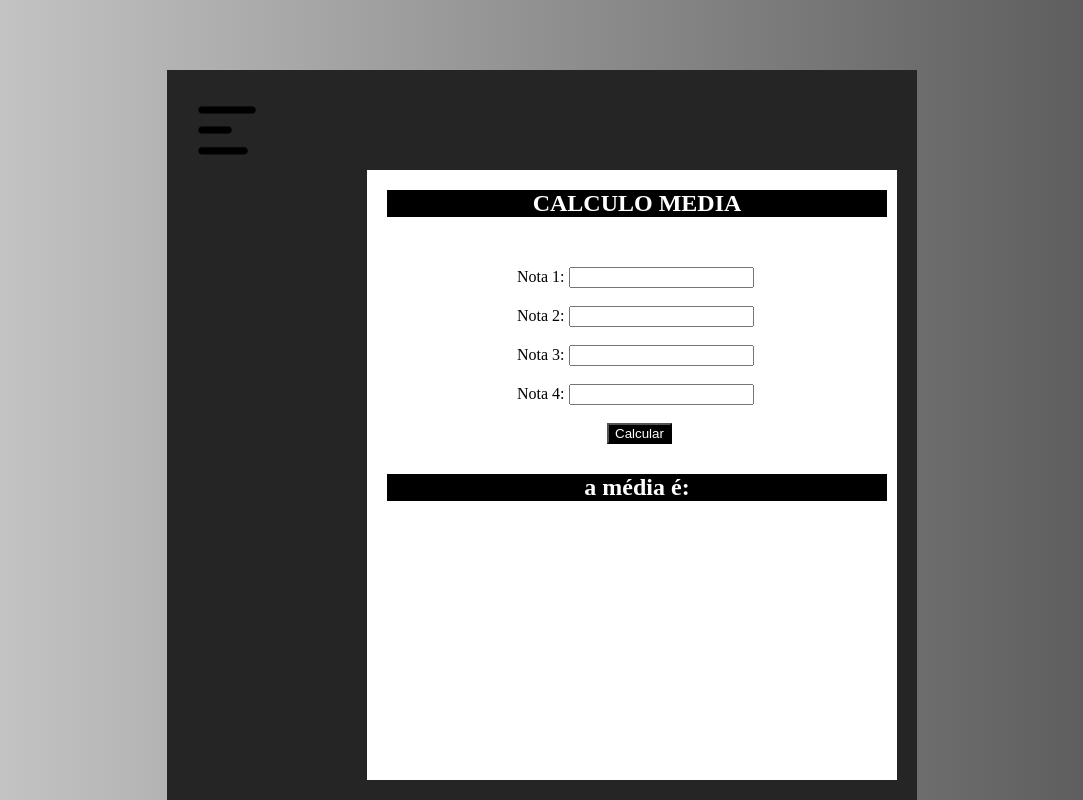
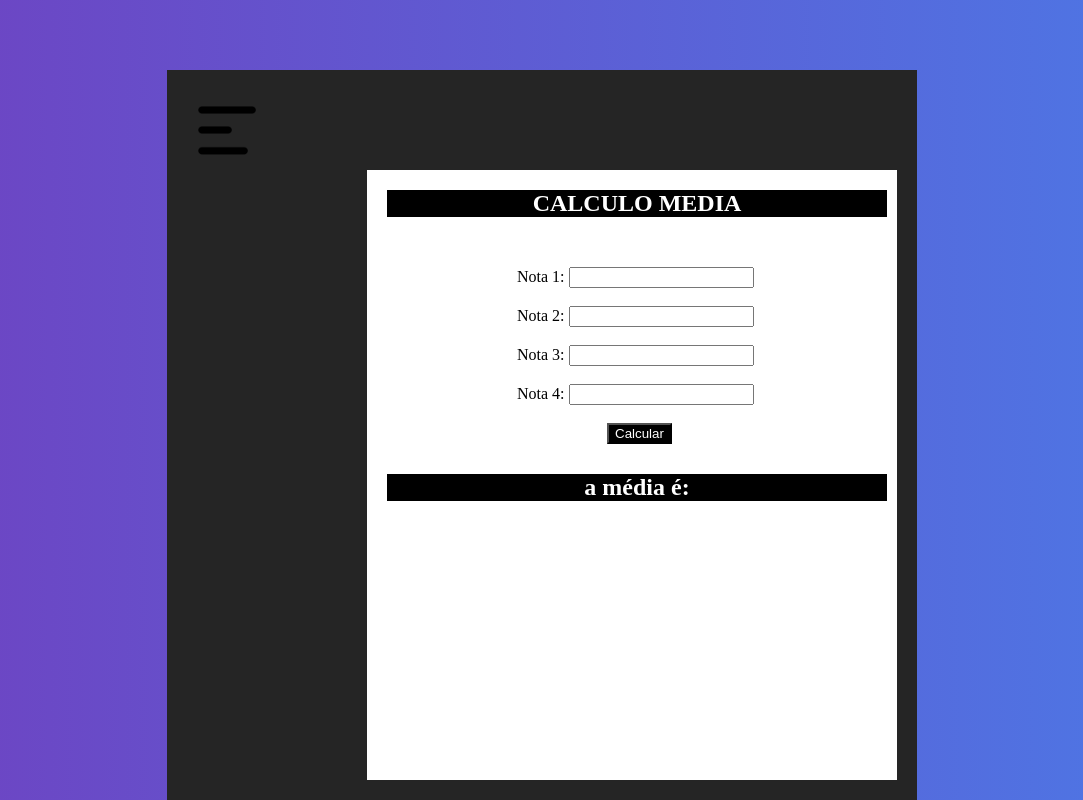
Before and after one commit to peemedeiros/exercicio-php, a PHP site: page /index.php in a window 1280 px wide. Shown: the part 110-910 px from the top of the page, without its empty margins (98-1181 px from the left). Run offline with PHP 8.4, Linux system fonts and the light colour scheme.

Commit message:
mudança no background-color do arquivo style.css

```diff
--- a/css/style.css
+++ b/css/style.css
@@ -1,5 +1,5 @@
 body{
-	background-image: linear-gradient(to right,#ccc,#555);
+	background-image: linear-gradient(to right,#6e43c2,#4d77e5);
 	margin: 0px;
 	padding: 0px;
 }
```
